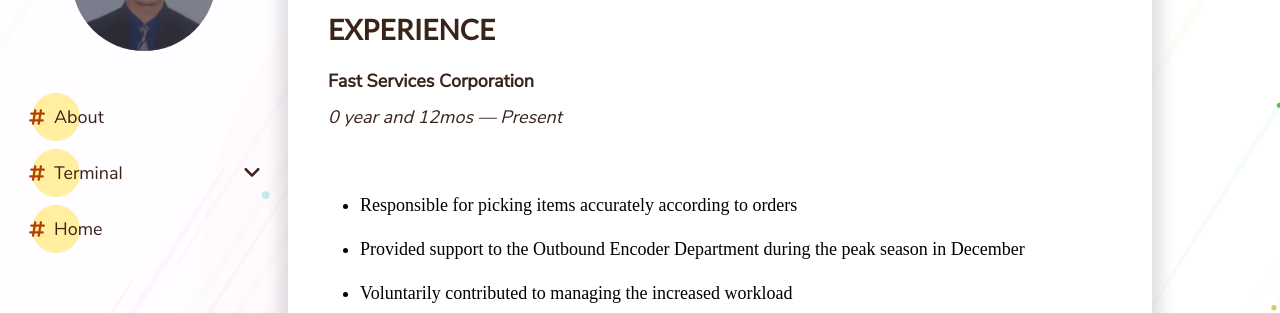
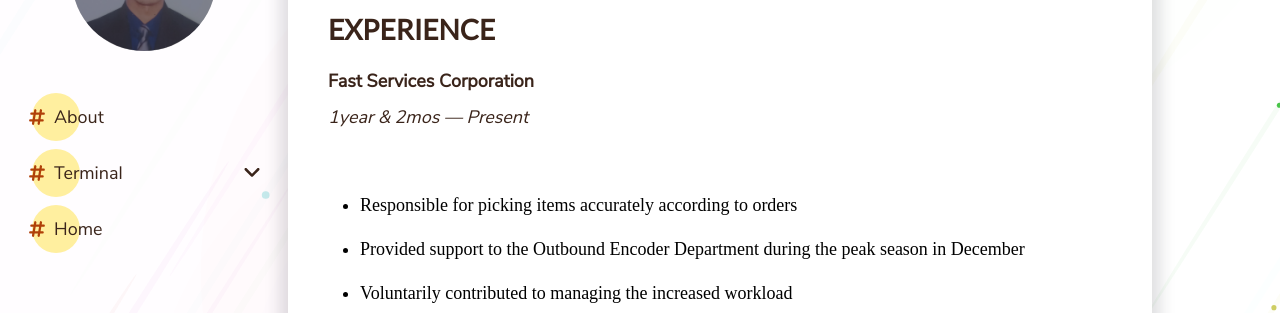
Before and after one commit to poisk-ls/poisk-ls.github.io, a Jekyll site: the page built from _pages/About/resume.md, in a window 1280 px wide and 900 px high, scrolled down 3096 px. Shown: the part 155-468 px from the top of the window. Built offline with Jekyll 4.4.1, drawn with Linux system fonts in a browser that asks for light colours; comment, search, counter and statistics services are not loaded.

Commit message:
updated!!

```diff
--- a/_pages/About/resume.md
+++ b/_pages/About/resume.md
@@ -54,7 +54,7 @@
 ## EXPERIENCE
 
 **Fast Services Corporation**
-*0 year and 12mos — Present*
+*1year & 2mos — Present*
 - Responsible for picking items accurately according to orders
 - Provided support to the Outbound Encoder Department during the peak season in December
 - Voluntarily contributed to managing the increased workload
```
